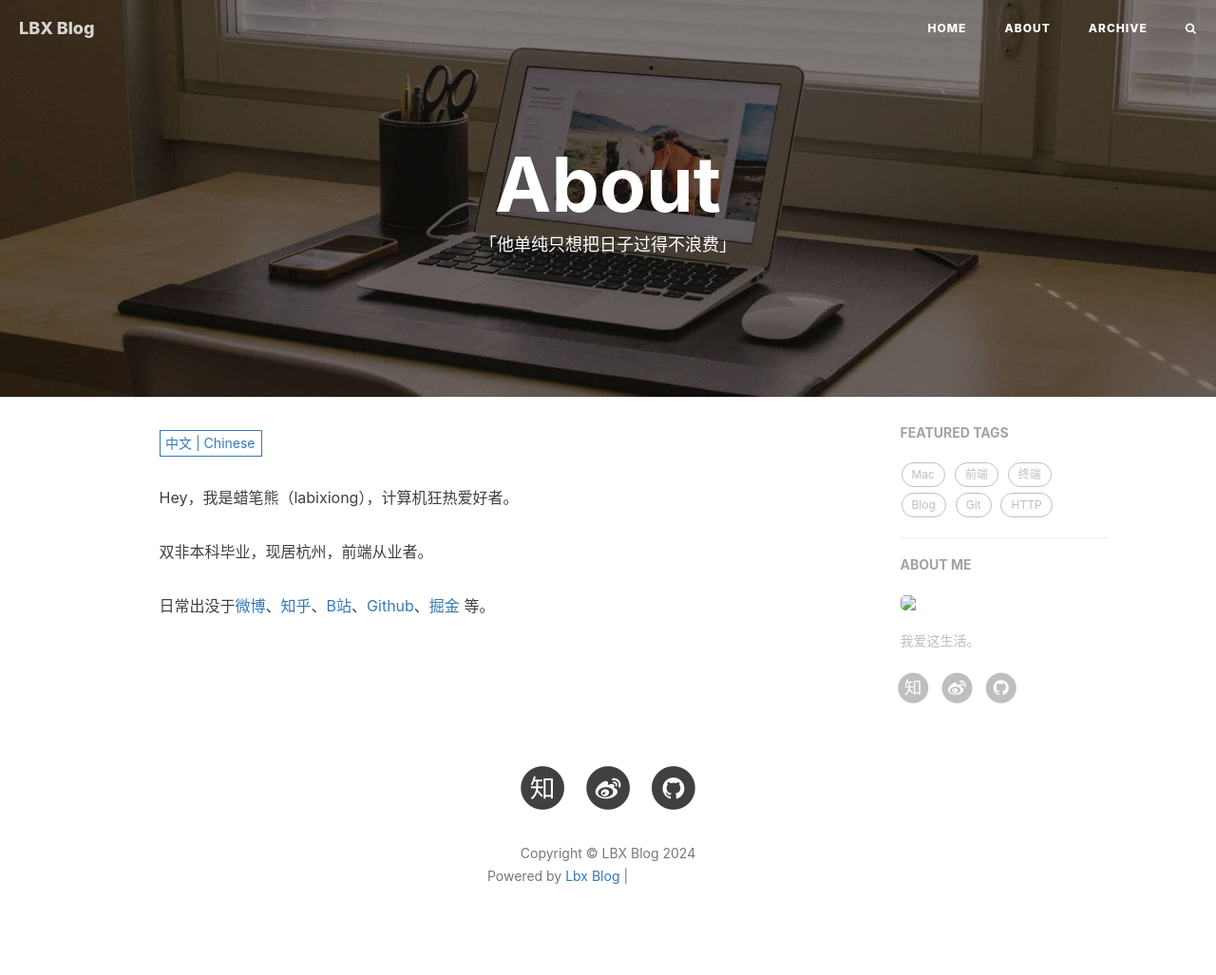
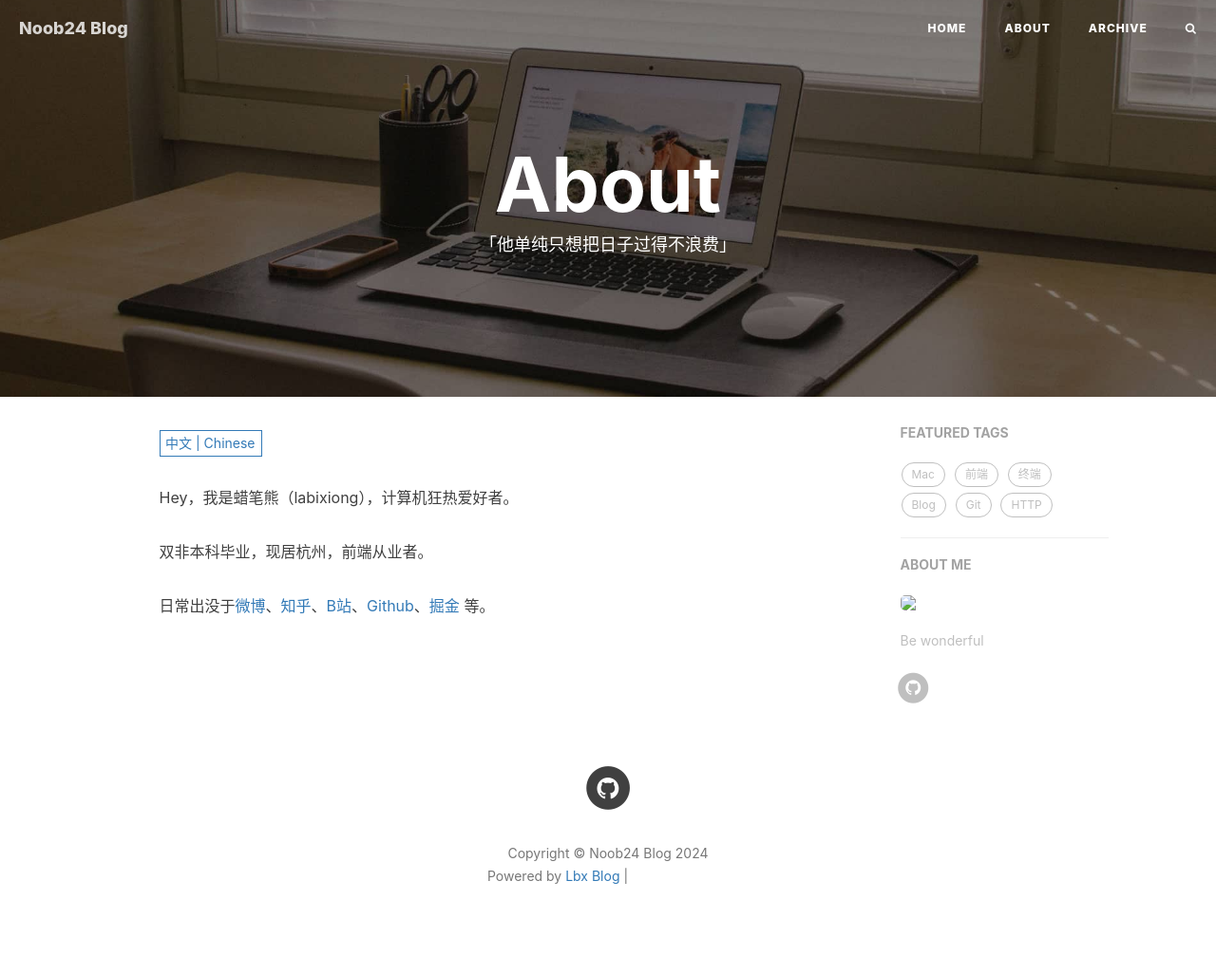
Before and after one commit to CChenTaiyu/CChenTaiyu.github.io, a Jekyll site: the page built from about.html, in a window 1280 px wide. Shown: the whole page at 95% size. Built offline with Jekyll 4.4.1, drawn with Linux system fonts in a browser that asks for light colours; nearby versions of some CDN libraries; comment, search, counter and statistics services are not loaded; some of the changed lines change nothing that is shown; grey boxes are pictures that could not be loaded.

Commit message:
first try

```diff
--- a/_config.yml
+++ b/_config.yml
@@ -1,10 +1,10 @@
 # Site settings
-title: LBX Blog
-SEOTitle: 蜡笔熊的博客 | LBX Blog
+title: Noob24 Blog
+SEOTitle: 我的博客 | Noob24
 header-img: img/home-bg-2.jpg
-email: jinair1121@gmail.com
-description: "这里是 @LBX蜡笔熊 的个人博客，与你一起发现更大的世界 | 要做一个有 swag 的程序员"
-keyword: "蜡笔熊, LBX蜡笔熊, LBX, 蜡笔熊的博客, Lbx Blog, 博客, 个人网站, 互联网, Web, JavaScript, React, React Native, 前端, 设计"
+email: tchen720@connect.hkust-gz.edu.cn
+description: "hi"
+keyword: ""
 url: "https://roselifetotj.github.io/" # your host, for absolute URL
 baseurl: "" # for example, '/blog' if your blog hosted on 'host/blog'
 
@@ -13,9 +13,9 @@ future: true
 
 # SNS settings
 RSS: false
-weibo_username: 那个踏浪来的仙女是我的
-zhihu_username: Roselife
-github_username: labixiong
+# weibo_username:
+# zhihu_username:
+github_username: CChenTaiyu
 # twitter_username: huxpro
 # facebook_username:  huxpro
 # linkedin_username:  firstname-lastname-idxxxx
@@ -24,7 +24,7 @@ github_username: labixiong
 # from 2016, 'pygments' is unsupported on GitHub Pages. Use 'rouge' for highlighting instead.
 highlighter: rouge
 permalink: pretty
-paginate: 10
+paginate: 5
 exclude:
   [
     "less",
@@ -74,7 +74,7 @@ ba_track_id: bade937f1e77acfeb4fa77b726e60a98
 
 # Sidebar settings
 sidebar: true # whether or not using Sidebar.
-sidebar-about-description: "我爱这生活。"
+sidebar-about-description: "Be wonderful"
 sidebar-avatar: img/avatar-lbx.jpg # use absolute URL, seeing it's used in both `/` and `/about/`
 
 # Featured Tags
```
